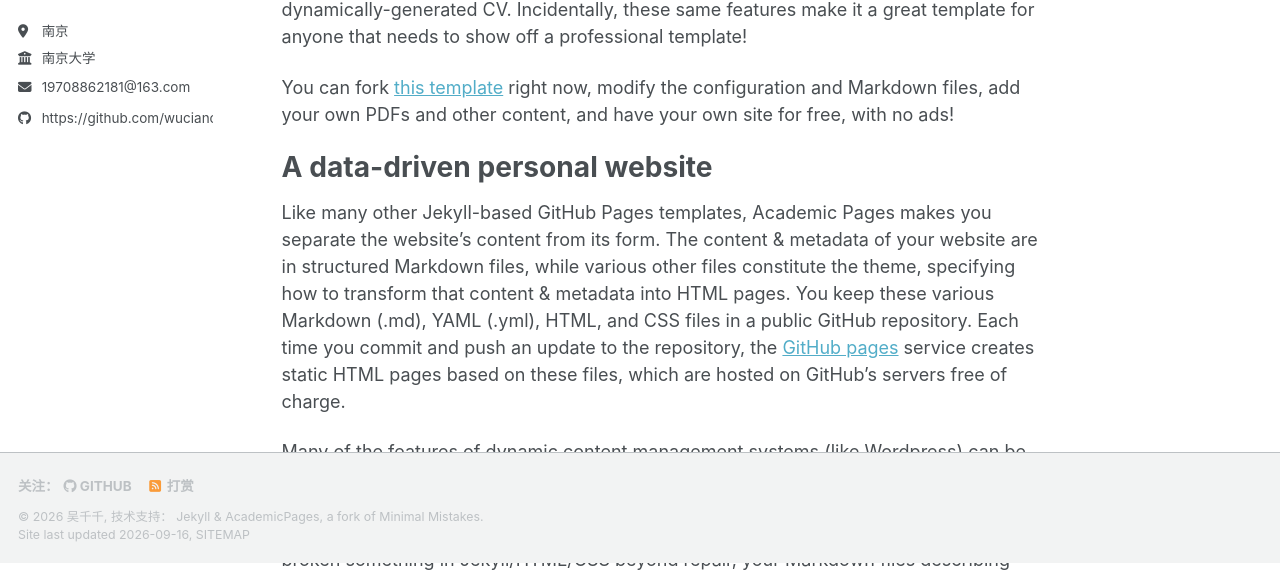
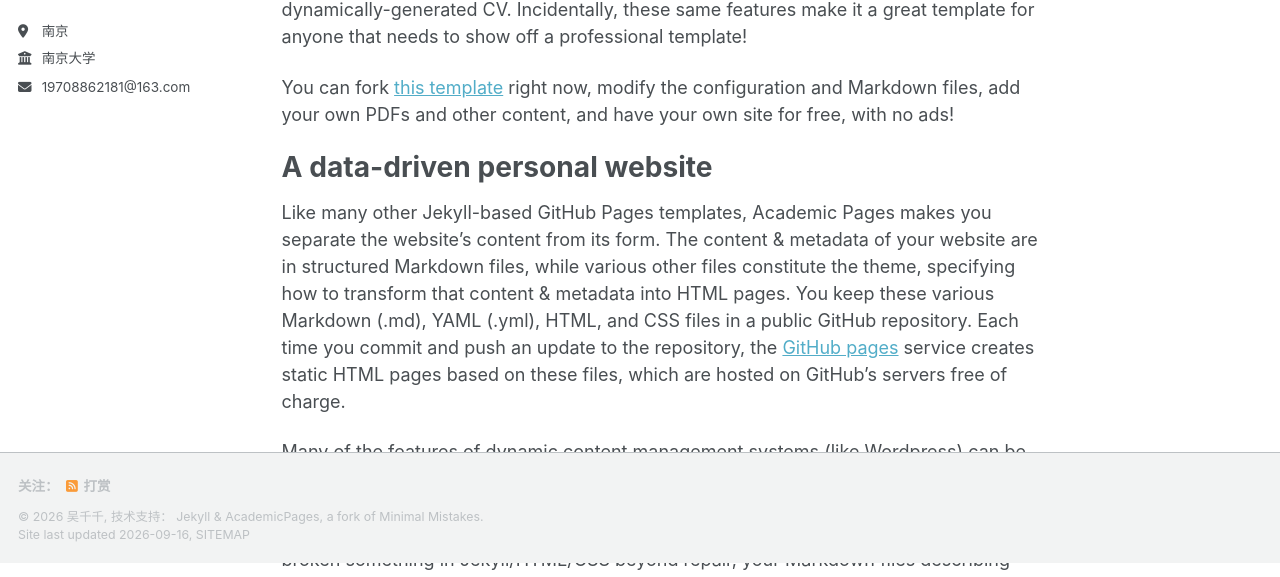
Before and after one commit to wuciancian0301/wuciancian0301.github.io, a Jekyll site: the page built from _pages/about.md, in a window 1280 px wide. Shown: the part 337-914 px from the top of the page. Built offline with Jekyll 4.4.1, drawn with Linux system fonts in a browser that asks for light colours; a style sheet for code colours, icons or effects is not loaded.

Commit message:
更新網站基本資料

```diff
--- a/_config.yml
+++ b/_config.yml
@@ -51,7 +51,7 @@ author:
   bitbucket        : # Username - Update with your username on the site
   codepen          : # Username
   dribbble         : # Username
-  github           : "wuciancian0301"
+  github           : # Username
   kaggle           : # Username
   stackoverflow    : # User number or user number and name (i.e., use "1" or "1/jeff-atwood")
 
```
